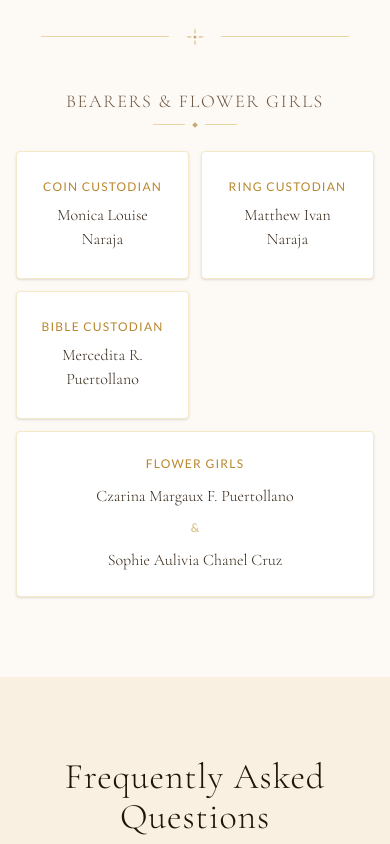
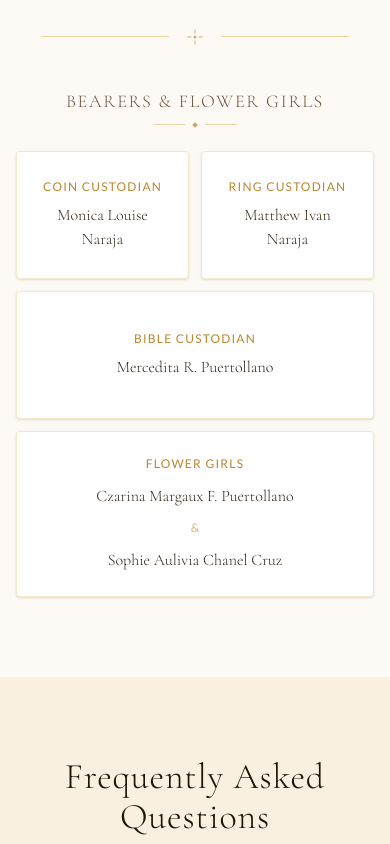
Before and after one commit to louienaraja/louie-joanna-wedding-invite, a React (Vite) app: page / in a window 390 px wide. Shown: the part 11156-12000 px from the top of the page. Built offline with nearby package versions, Linux system fonts and the light colour scheme.

Commit message:
updated bible custodian row to fill full row

```diff
--- a/src/sections/Entourage.jsx
+++ b/src/sections/Entourage.jsx
@@ -211,7 +211,7 @@ function Entourage() {
           <Card className="text-center col-span-1 flex flex-col items-center justify-center min-h-32">
             <NameEntry role="Ring Custodian" name="Matthew Ivan Naraja" />
           </Card>
-          <Card className="text-center col-span-1 flex flex-col items-center justify-center min-h-32">
+          <Card className="text-center col-span-2 sm:col-span-1 flex flex-col items-center justify-center min-h-32">
             <NameEntry role="Bible Custodian" name="Mercedita R. Puertollano" />
           </Card>
           <Card className="text-center col-span-2 sm:col-span-1 flex flex-col items-center justify-center min-h-32">
```
